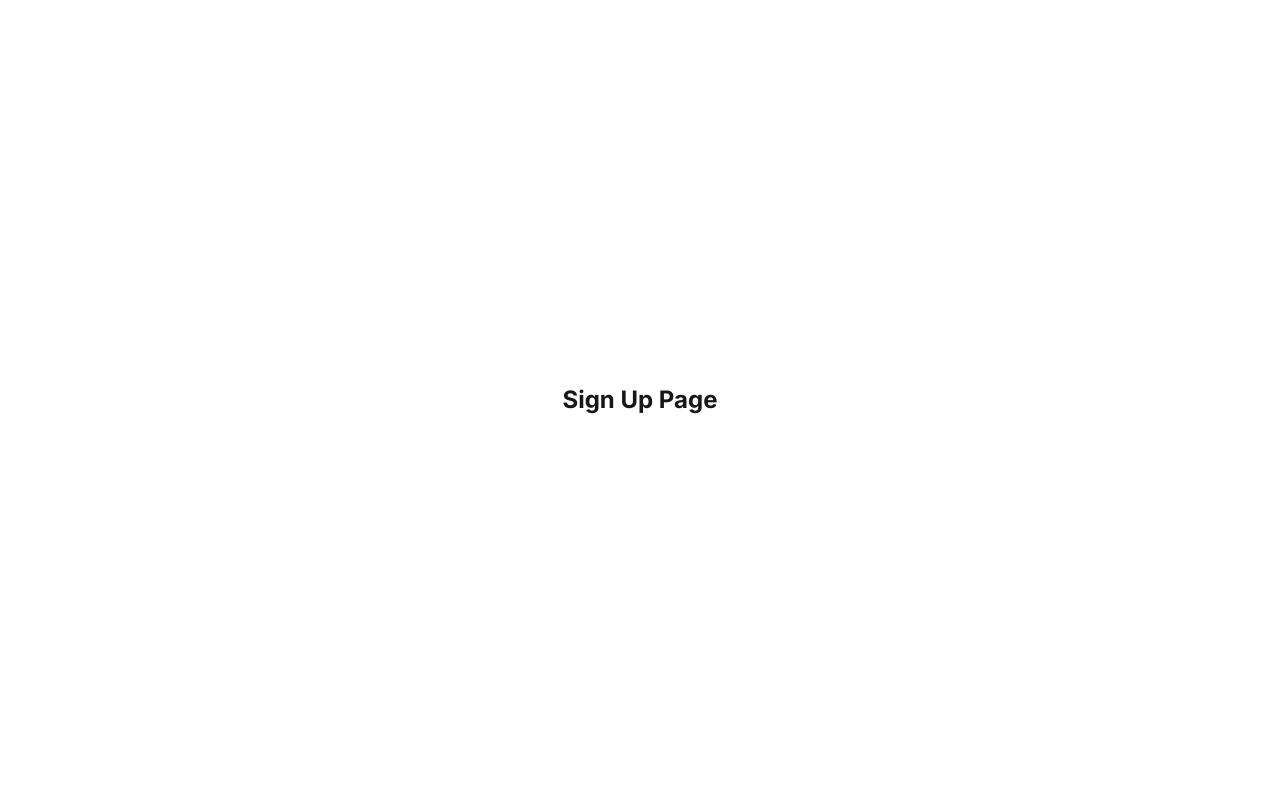
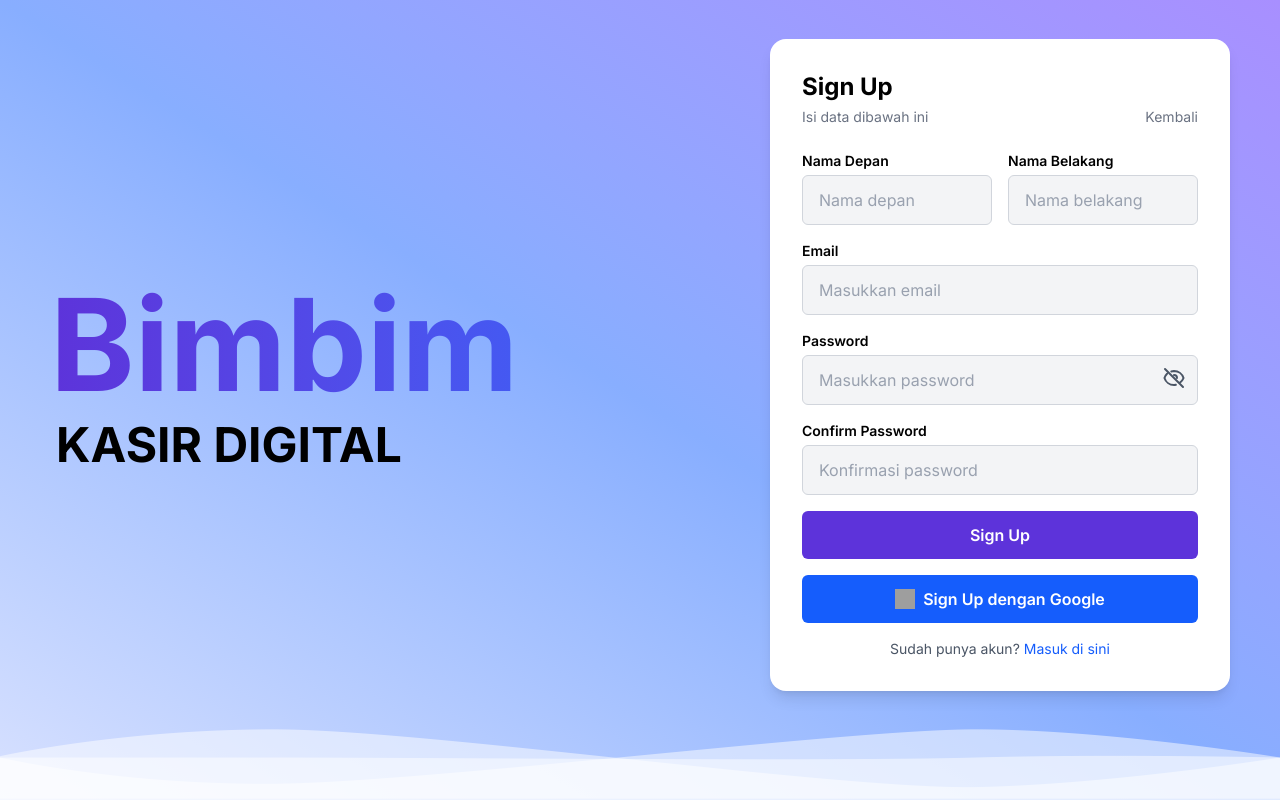
Before and after one commit to farhanangga/bimbim, a Next.js app: page /signIn/signUp in a window 1280 px wide. Built offline with nearby package versions, Linux system fonts and the light colour scheme; grey boxes are pictures that could not be loaded.

Commit message:
ADD SIGN UP

```diff
--- a/src/app/signIn/page.tsx
+++ b/src/app/signIn/page.tsx
@@ -23,7 +23,7 @@ export default function SignInPage() {
             </div>
 
             {/* Right Side */}
-            <div className="w-[400px]">
+            <div className="w-[460px]">
                 <div className="bg-white rounded-2xl shadow-lg p-8">
                 <h2 className="text-2xl font-bold mb-1 text-black">Sign In</h2>
                 <p className="text-gray-500 text-sm mb-6">
@@ -115,8 +115,11 @@ export default function SignInPage() {
                 {/* Link daftar */}
                 <p className="text-center text-sm text-gray-600 mt-4">
                     tidak punya akun?{" "}
-                    <span className="text-blue-600 hover:underline cursor-pointer">
-                    Daftar di sini
+                    <span
+                      onClick={() => router.push("/signIn/signUp")}
+                      className="text-blue-600 hover:underline cursor-pointer"
+                    >
+                      Daftar di sini
                     </span>
                 </p>
                 </div>
--- a/src/app/signIn/signUp/page.tsx
+++ b/src/app/signIn/signUp/page.tsx
@@ -1,7 +1,202 @@
+"use client";
+
+import { useState } from "react";
+import { useRouter } from "next/navigation";
+import Link from "next/link";
+
 export default function SignUpPage() {
+  const router = useRouter();
+  const [showPassword, setShowPassword] = useState(false);
+
   return (
-    <div className="flex items-center justify-center min-h-screen">
-      <h1 className="text-2xl font-bold">Sign Up Page</h1>
+    <div className="relative min-h-screen flex flex-col justify-between bg-gradient-to-tr from-[#D8E1FF] via-[#88AEFF] to-[#A88FFF]">
+      {/* Main Content */}
+      <div className="flex flex-1 items-center justify-center px-6 py-7">
+        <div className="flex w-full max-w-[1180px] justify-between items-center mx-auto">
+          {/* Left Side */}
+          <div className="flex-1 flex flex-col justify-center text-left">
+            <h1 className="text-[128px] h-40 font-bold text-transparent bg-clip-text bg-gradient-to-r from-[#5D33DA] to-[#266BFF]">
+              Bimbim
+            </h1>
+            <h1 className="pl-1.5 text-[48px] text-black font-bold">
+              KASIR DIGITAL
+            </h1>
+          </div>
+
+          {/* Right Side */}
+          <div className="w-[460px]"> {/* agak lebar */}
+            <div className="bg-white rounded-2xl shadow-lg p-8">
+              <h2 className="text-2xl font-bold mb-1 text-black">Sign Up</h2>
+              <p className="text-gray-500 text-sm mb-6">
+                Isi data dibawah ini
+                <span className="float-right cursor-pointer text-gray-500 hover:underline">
+                  Kembali
+                </span>
+              </p>
+
+              <form className="space-y-4">
+                {/* Nama Depan & Belakang */}
+                <div className="grid grid-cols-2 gap-4">
+                  <div>
+                    <label className="block text-sm font-semibold text-black">
+                      Nama Depan
+                    </label>
+                    <input
+                      type="text"
+                      placeholder="Nama depan"
+                      className="w-full px-4 mt-1 py-3 rounded-md border border-gray-300 bg-gray-100
+                        text-black placeholder-gray-400
+                        focus:outline-none focus:border-[#5D33DA] focus:ring-2 focus:ring-[#5D33DA]"
+                    />
+                  </div>
+                  <div>
+                    <label className="block text-sm font-semibold text-black">
+                      Nama Belakang
+                    </label>
+                    <input
+                      type="text"
+                      placeholder="Nama belakang"
+                      className="w-full px-4 mt-1 py-3 rounded-md border border-gray-300 bg-gray-100
+                        text-black placeholder-gray-400
+                        focus:outline-none focus:border-[#5D33DA] focus:ring-2 focus:ring-[#5D33DA]"
+                    />
+                  </div>
+                </div>
+
+                {/* Email */}
+                <div>
+                  <label className="block text-sm font-semibold text-black">
+                    Email
+                  </label>
+                  <input
+                    type="email"
+                    placeholder="Masukkan email"
+                    className="w-full px-4 mt-1 py-3 rounded-md border border-gray-300 bg-gray-100
+                      text-black placeholder-gray-400
+                      focus:outline-none focus:border-[#5D33DA] focus:ring-2 focus:ring-[#5D33DA]"
+                  />
+                </div>
+
+                {/* Password */}
+                <div>
+                  <label className="block text-sm font-semibold text-black">
+                    Password
+                  </label>
+                  <div className="relative w-full">
+                    <input
+                      type={showPassword ? "text" : "password"}
+                      placeholder="Masukkan password"
+                      className="w-full px-4 pr-10 mt-1 py-3 rounded-md border border-gray-300 bg-gray-100
+                        text-black placeholder-gray-400
+                        focus:outline-none focus:border-[#5D33DA] focus:ring-2 focus:ring-[#5D33DA]"
+                    />
+
+                    {/* Toggle Button */}
+                    <button
+                      type="button"
+                      onClick={() => setShowPassword(!showPassword)}
+                      className="absolute right-3 top-1/2 -translate-y-1/2 text-gray-600 hover:text-[#5D33DA]"
+                    >
+                      {showPassword ? (
+                        // 👁️ Open Eye
+                        <svg
+                          xmlns="http://www.w3.org/2000/svg"
+                          fill="none"
+                          viewBox="0 0 24 24"
+                          stroke="currentColor"
+                          className="w-6 h-6"
+                        >
+                          <path
+                            strokeLinecap="round"
+                            strokeLinejoin="round"
+                            strokeWidth={2}
+                            d="M2.458 12C3.732 7.943 7.523 5 12 5c4.477 0 8.268 2.943 9.542 7-1.274 4.057-5.065 7-9.542 7-4.477 0-8.268-2.943-9.542-7z"
+                          />
+                          <circle
+                            cx="12"
+                            cy="12"
+                            r="3"
+                            stroke="currentColor"
+                            strokeWidth={2}
+                          />
+                        </svg>
+                      ) : (
+                        // 🚫👁️ Closed Eye
+                        <svg
+                          xmlns="http://www.w3.org/2000/svg"
+                          fill="none"
+                          viewBox="0 0 24 24"
+                          stroke="currentColor"
+                          className="w-6 h-6"
+                        >
+                          <path
+                            strokeLinecap="round"
+                            strokeLinejoin="round"
+                            strokeWidth={2}
+                            d="M13.875 18.825A10.05 10.05 0 0112 19c-4.477 0-8.268-2.943-9.542-7a9.957 9.957 0 012.588-4.263m4.276-2.213A9.956 9.956 0 0112 5c4.477 0 8.268 2.943 9.542 7a9.958 9.958 0 01-4.036 5.042M15 12a3 3 0 00-3-3m0 0a3 3 0 013 3m-3-3v.01M3 3l18 18"
+                          />
+                        </svg>
+                      )}
+                    </button>
+                  </div>
+                </div>
+
+                {/* Confirm Password */}
+                <div>
+                  <label className="block text-sm font-semibold text-black">
+                    Confirm Password
+                  </label>
+                  <input
+                    type="password"
+                    placeholder="Konfirmasi password"
+                    className="w-full px-4 mt-1 py-3 rounded-md border border-gray-300 bg-gray-100
+                      text-black placeholder-gray-400
+                      focus:outline-none focus:border-[#5D33DA] focus:ring-2 focus:ring-[#5D33DA]"
+                  />
+                </div>
+
+                {/* Button Sign Up */}
+                <button
+                  type="submit"
+                  className="w-full py-3 rounded-md bg-[#5D33DA] text-white font-semibold hover:bg-[#4A28B5] transition"
+                >
+                  Sign Up
+                </button>
+
+                {/* Google Sign Up */}
+                <Link
+                  href="/api/auth/google"
+                  className="w-full py-3 rounded-md bg-blue-600 text-white font-semibold flex items-center justify-center gap-2 hover:bg-blue-700 transition"
+                >
+                  <img
+                    src="https://www.svgrepo.com/show/355037/google.svg"
+                    alt="Google"
+                    className="w-5 h-5"
+                  />
+                  Sign Up dengan Google
+                </Link>
+              </form>
+
+              {/* Link login */}
+              <p className="text-center text-sm text-gray-600 mt-4">
+                Sudah punya akun?{" "}
+                <span onClick={() => router.push("/signIn")} className="text-blue-600 hover:underline cursor-pointer">
+                  Masuk di sini
+                </span>
+              </p>
+            </div>
+          </div>
+        </div>
+      </div>
+
+      {/* Footer bergelombang */}
+      <div className="w-full ">
+        <img
+          src="/img/assets/footer.png"
+          alt="footer"
+          className="w-full object-cover"
+        />
+      </div>
     </div>
   );
 }
```
